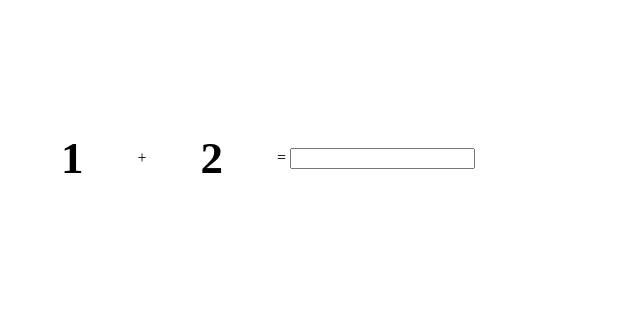
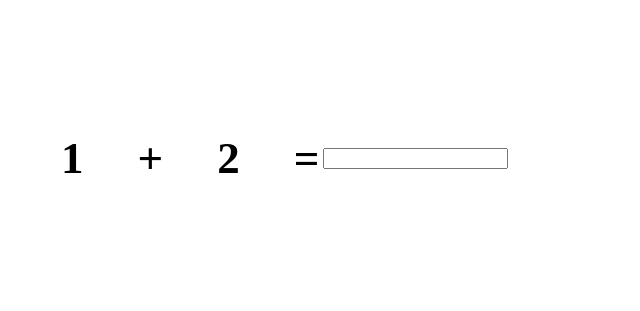
Before and after one commit to scampcoder/addition-game, a plain HTML site: page index.html in a window 1280 px wide. Shown: the whole page, without its empty margins (0-640 px from the left). Drawn offline with Linux system fonts and the light colour scheme.

Commit message:
Initial styling for operators

```diff
--- a/style.css
+++ b/style.css
@@ -10,3 +10,8 @@ table {
   border: 5px;
   padding: 50px;
 }
+
+.operator {
+  font-size: 45px;
+  font-weight: bold;
+}
```
